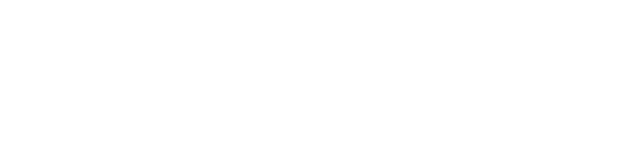
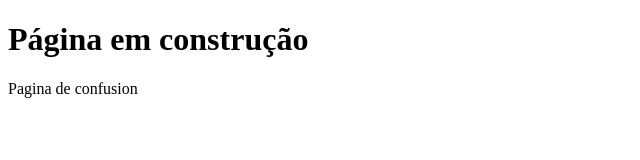
Before and after one commit to JocksanBrito/confusion2, a website: page index.html in a window 1280 px wide. Shown: the whole page, without its empty margins (0-640 px from the left). Drawn offline with Linux system fonts and the light colour scheme.

Commit message:
first commit 2022

```diff
--- a/src/index.html
+++ b/index.html
@@ -7,6 +7,7 @@
     <title>San's Blog</title>
 </head>
 <body>
-
+    <h1>Página em construção</h1>
+    <p>Pagina de confusion </p>
 </body>
 </html>
--- a/package.json
+++ b/package.json
@@ -2,9 +2,11 @@
   "name": "confusion2",
   "version": "1.0.0",
   "description": "This is Coursera especialization module 1 about bootstrap",
-  "main": "src/index.html",
+  "main": "index.html",
   "scripts": {
-    "test": "echo \"Error: no test specified\" && exit 1"
+    "start": "yarn run lite",
+    "test": "echo \"Error: no test specified\" && exit 1",
+    "lite" : "lite-server"
   },
   "repository": {
     "type": "git",
```
